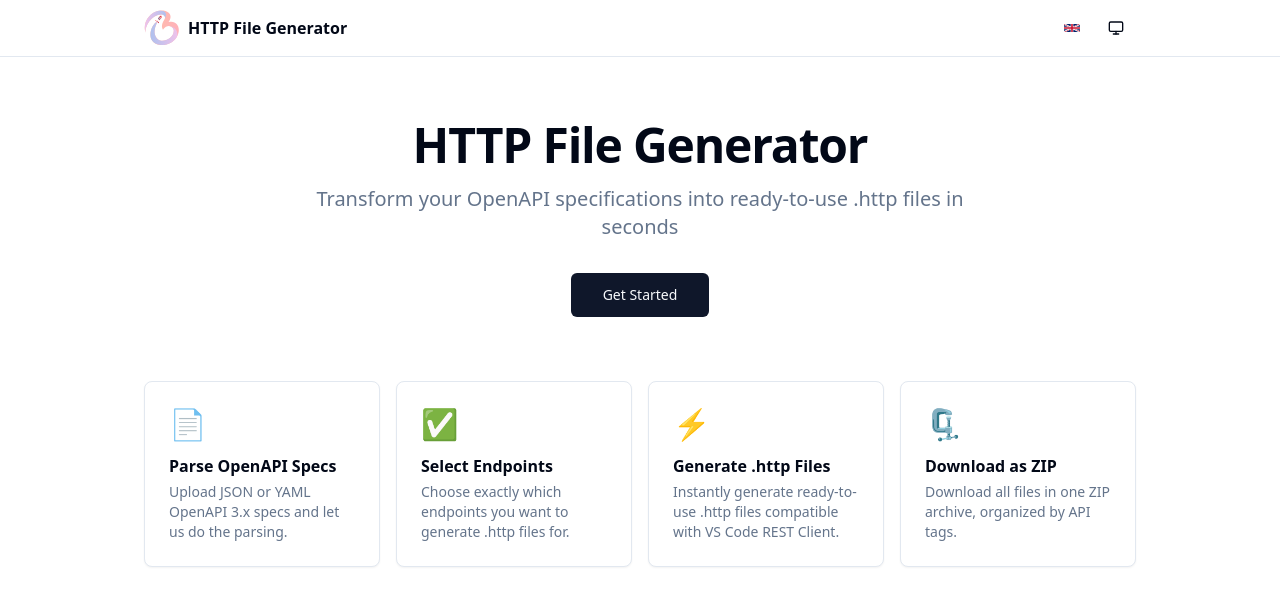
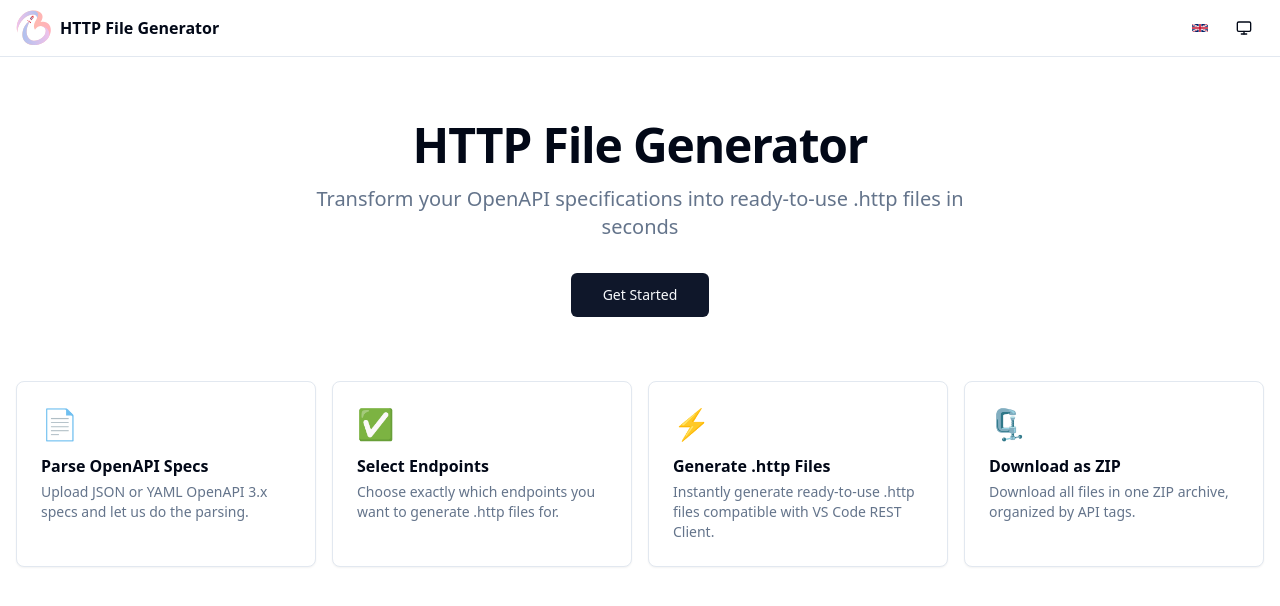
Before and after one commit to Blouppy/http-file-generator, a Next.js app: page / in a window 1280 px wide. Shown: the top 606 px of the page. Built offline with nearby package versions, Linux system fonts and the light colour scheme.

Commit message:
fix: increase max width of main content and toolbar for improved layout

```diff
--- a/src/app/page.tsx
+++ b/src/app/page.tsx
@@ -21,7 +21,7 @@ export default function Home() {
 
   return (
     <div className="min-h-screen bg-background">
-      <div className="max-w-5xl mx-auto px-4 py-16">
+      <div className="max-w-7xl mx-auto px-4 py-16">
         <div className="text-center mb-16">
           <h1 className="text-5xl font-bold tracking-tight mb-4">{t.homeTitle}</h1>
           <p className="text-xl text-muted-foreground max-w-2xl mx-auto">
--- a/src/components/toolbar.tsx
+++ b/src/components/toolbar.tsx
@@ -6,7 +6,7 @@ import { LanguageToggle } from "@/components/language-toggle";
 export function Toolbar() {
   return (
     <header className="sticky top-0 z-50 w-full border-b bg-background/95 backdrop-blur supports-[backdrop-filter]:bg-background/60">
-      <div className="max-w-5xl mx-auto px-4 flex h-14 items-center justify-between">
+      <div className="max-w-7xl mx-auto px-4 flex h-14 items-center justify-between">
         <Link href="/" className="flex items-center gap-2 font-semibold hover:opacity-80 transition-opacity">
           <Image src="/logo.svg" alt="HTTP File Generator icon" width={36} height={36} unoptimized />
           <span>HTTP File Generator</span>
```
